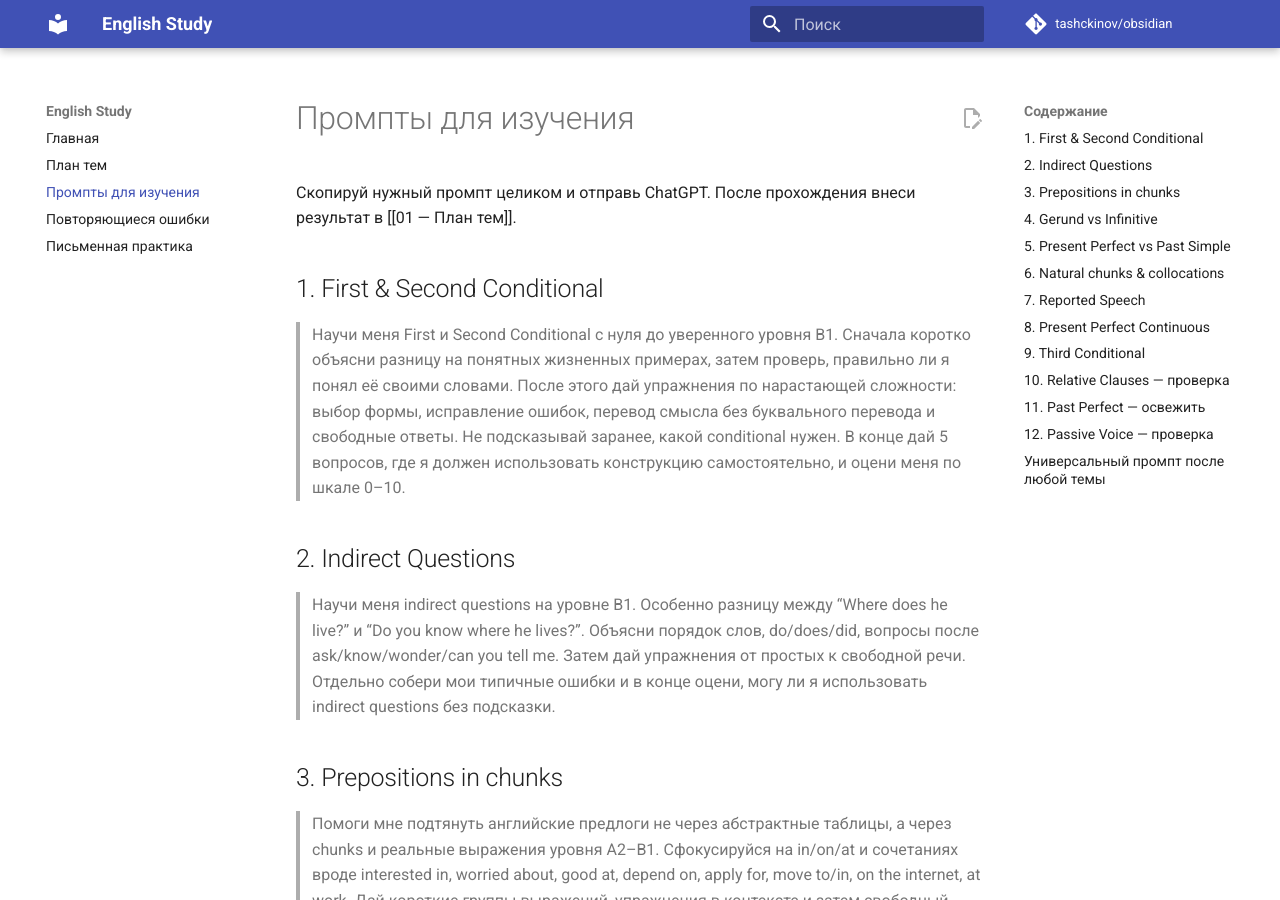
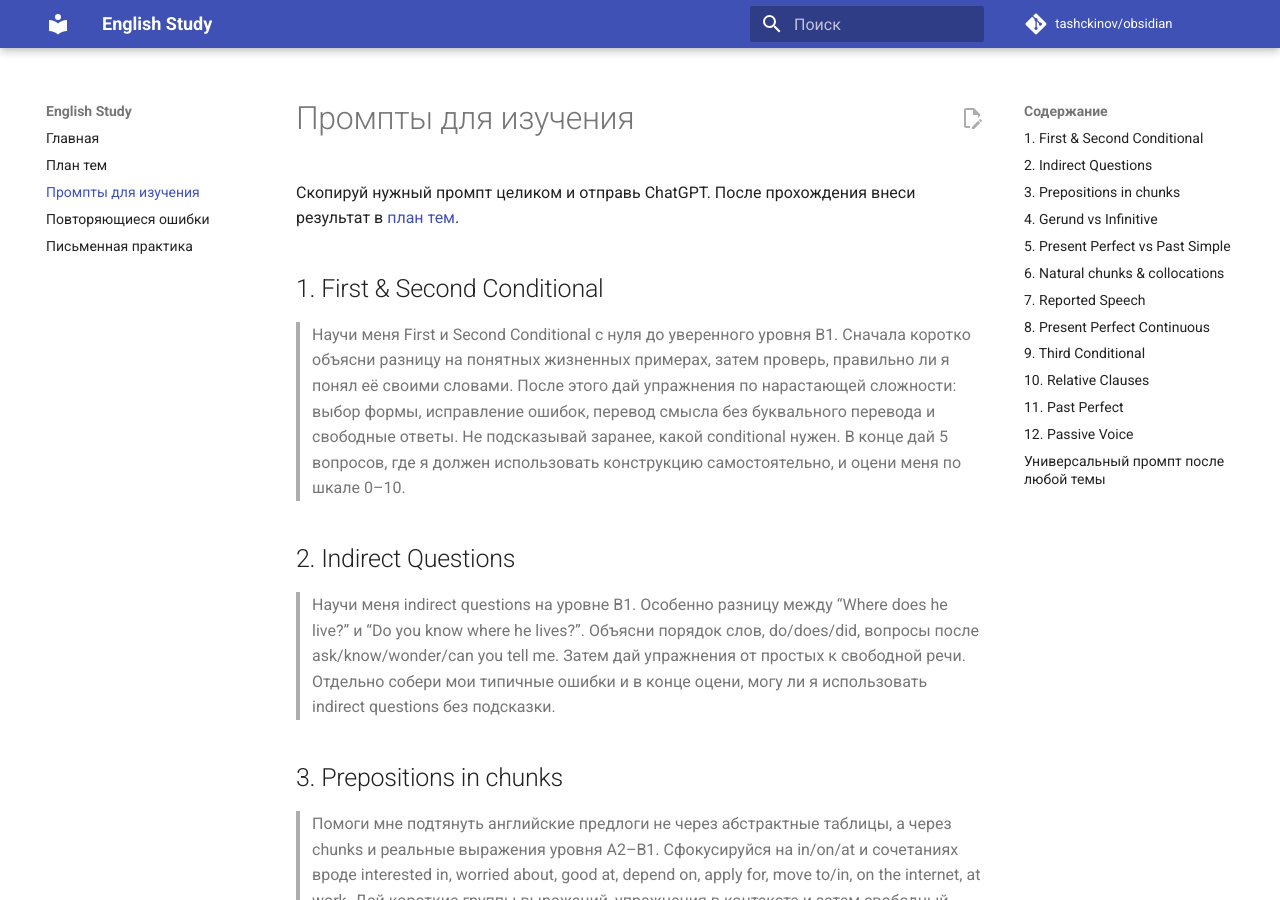
Before and after one commit to tashckinov/obsidian, an MkDocs documentation site: the page built from Английский/02 — Промпты для изучения.md, in a window 1280 px wide and 900 px high. Built offline with MkDocs 1.6.1 and Material for MkDocs 9.7.7, drawn with Linux system fonts in a browser that asks for light colours; comment, search, counter and statistics services are not loaded; some of the changed text lies outside the part shown.

Commit message:
Make prompt page web-compatible

```diff
--- a/Английский/02 — Промпты для изучения.md
+++ b/Английский/02 — Промпты для изучения.md
@@ -1,6 +1,6 @@
 # Промпты для изучения
 
-Скопируй нужный промпт целиком и отправь ChatGPT. После прохождения внеси результат в [[01 — План тем]].
+Скопируй нужный промпт целиком и отправь ChatGPT. После прохождения внеси результат в [план тем](<01 — План тем.md>).
 
 ## 1. First & Second Conditional
 
@@ -38,15 +38,15 @@
 
 > Научи меня Third Conditional после проверки First и Second Conditional. Объясни идею нереального прошлого через жизненные примеры: If I had known, I would have.... Затем дай упражнения, где нельзя определить тип conditional только по одному ключевому слову. В конце проверь свободной письменной практикой.
 
-## 10. Relative Clauses — проверка
+## 10. Relative Clauses
 
 > Не учи меня сразу Relative Clauses. Сначала проверь, насколько я уже умею использовать who/which/that/where/whose и случаи, когда относительное местоимение можно опустить. Дай диагностический тест и несколько свободных предложений. Объясняй только найденные пробелы.
 
-## 11. Past Perfect — освежить
+## 11. Past Perfect
 
 > Быстро проверь мой Past Perfect. Я помню идею как действие, которое произошло раньше другого факта в прошлом: When I arrived, they had already left. Дай короткую диагностику, объясни, когда Past Perfect действительно нужен, а когда Past Simple уже достаточно, и после этого 10–15 упражнений.
 
-## 12. Passive Voice — проверка
+## 12. Passive Voice
 
 > Проверь моё практическое знание Passive Voice от базового was built до has been built. Не начинай с длинной теории. Дай диагностические задания разных времён, найди слабые места и объясни только их. В конце дай небольшой текст, который надо переписать с Active в Passive там, где это естественно.
 
```
